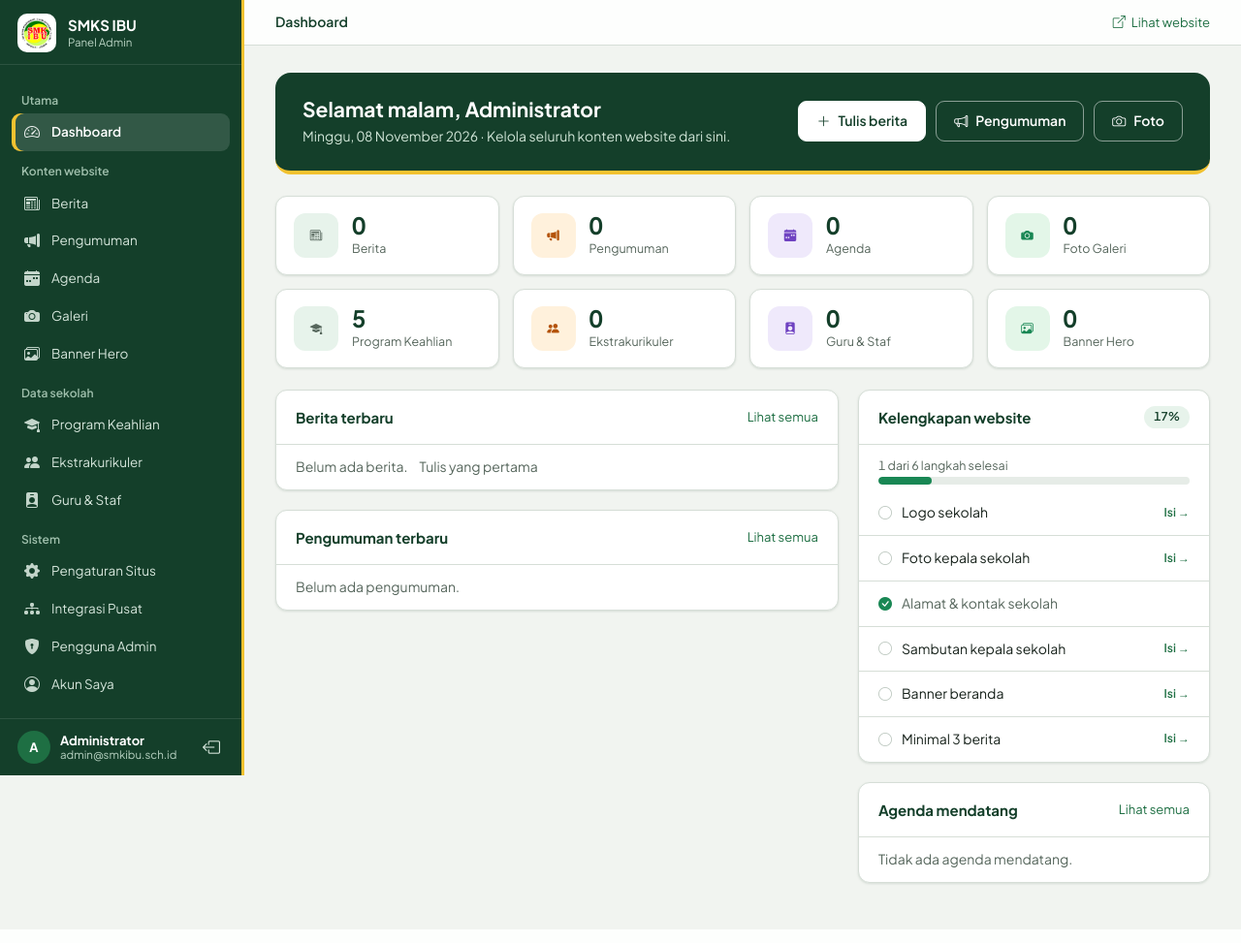
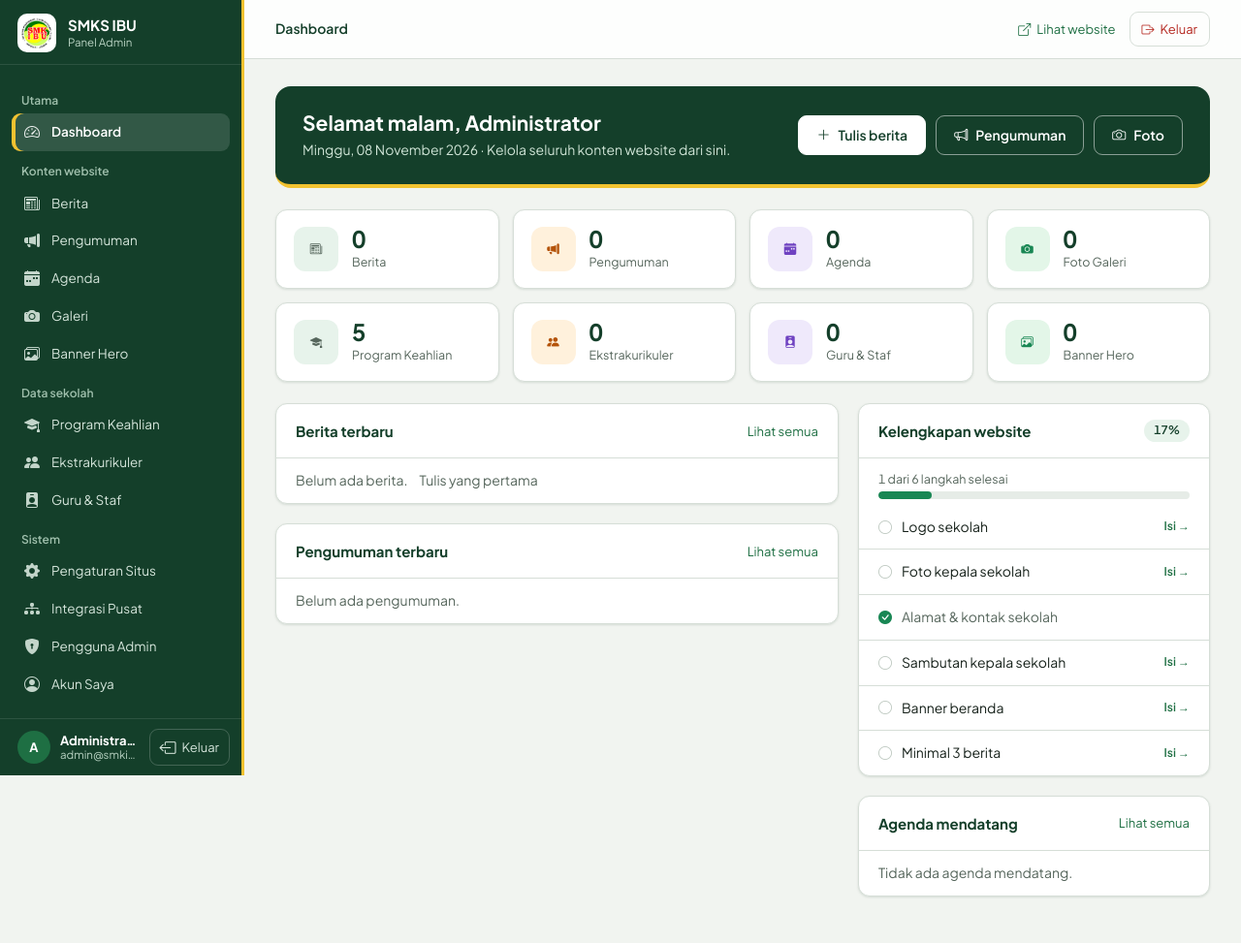
Before and after one commit to andieawan/web-pusat, a Laravel app: page /admin in a window 1280 px wide. Shown: the whole page at 97% size. Run offline with Laravel 12, Linux system fonts and the light colour scheme; a user stored in the database is signed in; data comes from the database, SQL or seed files in the repository; data that the repository does not hold is empty.

Commit message:
Panel admin: tombol Keluar jelas di bilah atas dan di menu samping
Co-Authored-By: Claude Opus 5.5 <noreply@anthropic.com>
Claude-Session: https://claude.ai/code/session_01TMntm51fS7ehdqzi5HY4Dr

```diff
--- a/public/css/admin.css
+++ b/public/css/admin.css
@@ -44,7 +44,11 @@ body.admin{display:flex;min-height:100vh}
 .side__user b{display:block;color:#fff;font-size:13px;white-space:nowrap;overflow:hidden;text-overflow:ellipsis}
 .side__user small{font-size:11.5px;color:#b9d3c3;display:block;white-space:nowrap;overflow:hidden;text-overflow:ellipsis}
 .side__bawah form{flex:none}
-.side__bawah button{background:none;border:0;color:#d6e6dc;width:38px;height:38px;cursor:pointer;border-radius:9px;display:grid;place-items:center;font-size:18px}
+.side__bawah button{background:none;border:1px solid #ffffff33;color:#d6e6dc;height:38px;padding:0 10px;cursor:pointer;border-radius:9px;display:flex;gap:6px;align-items:center;font-size:13px;font-family:inherit}
+.side__bawah button i{font-size:17px}
+.atas__keluar{margin:0;flex:none}
+.atas__keluar button{background:none;border:1px solid var(--garis);border-radius:9px;height:36px;padding:0 12px;display:flex;gap:6px;align-items:center;font:inherit;font-size:13px;font-weight:500;color:#b3261e;cursor:pointer}
+.atas__keluar button:hover{background:#fbebeb;border-color:#e8b4b0}
 .side__bawah button:hover{background:#ffffff14;color:#fff}
 .side-lapis{display:none}
 
@@ -206,6 +210,7 @@ a.pager__item:hover{background:#eef3ee}
   .atas{padding:10px 16px}
   .atas__menu{display:block}
   .atas__tautan span{display:none}
+  .atas__keluar button{padding:0 10px}
   .isi{padding:20px 16px 40px}
   .form__badan{padding:18px}
   .form__aksi{padding:14px 18px}
--- a/resources/views/admin/layout.blade.php
+++ b/resources/views/admin/layout.blade.php
@@ -67,7 +67,7 @@
             <div><b>{{ $user->name }}</b><small>{{ $user->email }}</small></div>
         </div>
         <form method="POST" action="{{ route('logout') }}">@csrf
-            <button type="submit" title="Keluar" aria-label="Keluar"><i class="bi bi-box-arrow-left"></i></button>
+            <button type="submit" class="side__keluar" title="Keluar dari panel admin"><i class="bi bi-box-arrow-left"></i><span>Keluar</span></button>
         </form>
     </div>
 </aside>
@@ -77,6 +77,9 @@
         <button type="button" class="atas__menu" data-menu="buka" aria-label="Buka menu" aria-controls="menu-samping"><i class="bi bi-list"></i></button>
         <div class="atas__judul">@yield('title', 'Admin')</div>
         <a href="{{ route('beranda') }}" target="_blank" rel="noopener" class="atas__tautan"><i class="bi bi-box-arrow-up-right"></i><span>Lihat website</span></a>
+        <form method="POST" action="{{ route('logout') }}" class="atas__keluar">@csrf
+            <button type="submit" title="Keluar dari panel admin"><i class="bi bi-box-arrow-right"></i><span>Keluar</span></button>
+        </form>
     </header>
     <main class="isi">
         @if (session('err'))<div class="notif notif--err" role="alert"><i class="bi bi-exclamation-triangle-fill"></i><div>{{ session('err') }}</div><button type="button" class="notif__tutup" data-tutup aria-label="Tutup">&times;</button></div>@endif
```
